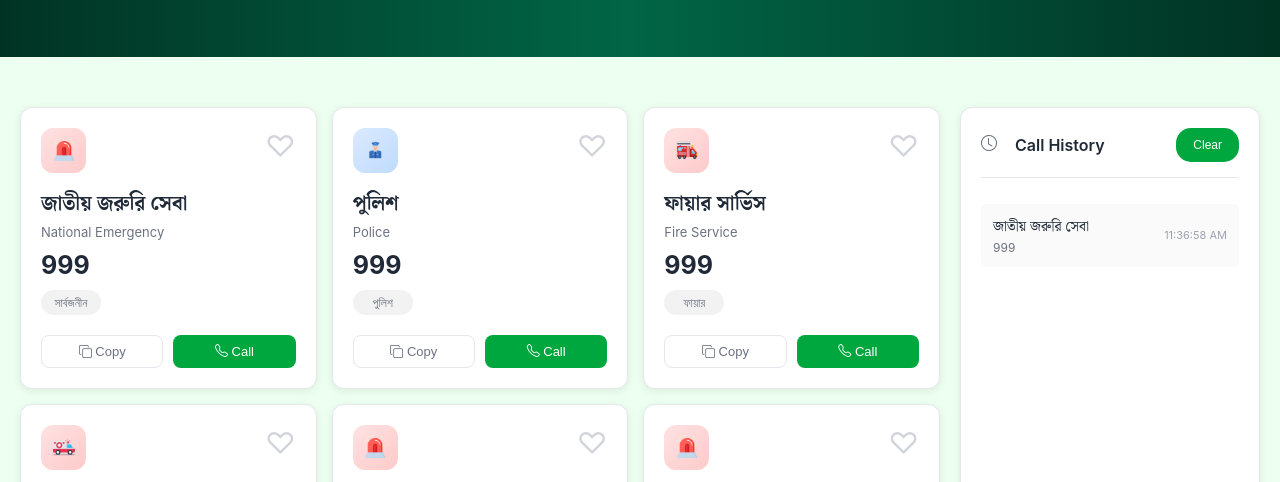
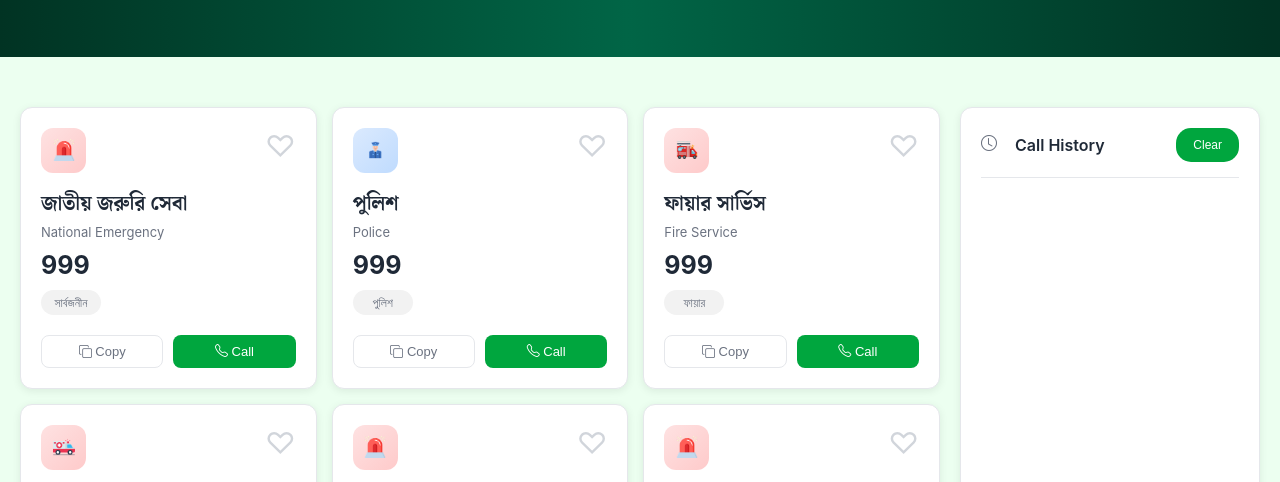
Before and after one commit to justAbdulAzim/assignmentph5, a plain HTML site: page index.html in a window 1280 px wide. Shown: the part 281-763 px from the top of the page. Drawn offline with nearby package versions, Linux system fonts and the light colour scheme.

```diff
--- a/index.html
+++ b/index.html
@@ -215,13 +215,7 @@
                     <button class="clear-btn">Clear</button>
                 </div>
 
-                <div class="history-item">
-                    <div>
-                        <div class="history-service">জাতীয় জরুরি সেবা</div>
-                        <div class="history-number">999</div>
-                    </div>
-                    <div class="history-time">11:36:58 AM</div>
-                </div>
+
 
             </div>
         </div>
```
Also changed, not shown: 1 other file.
